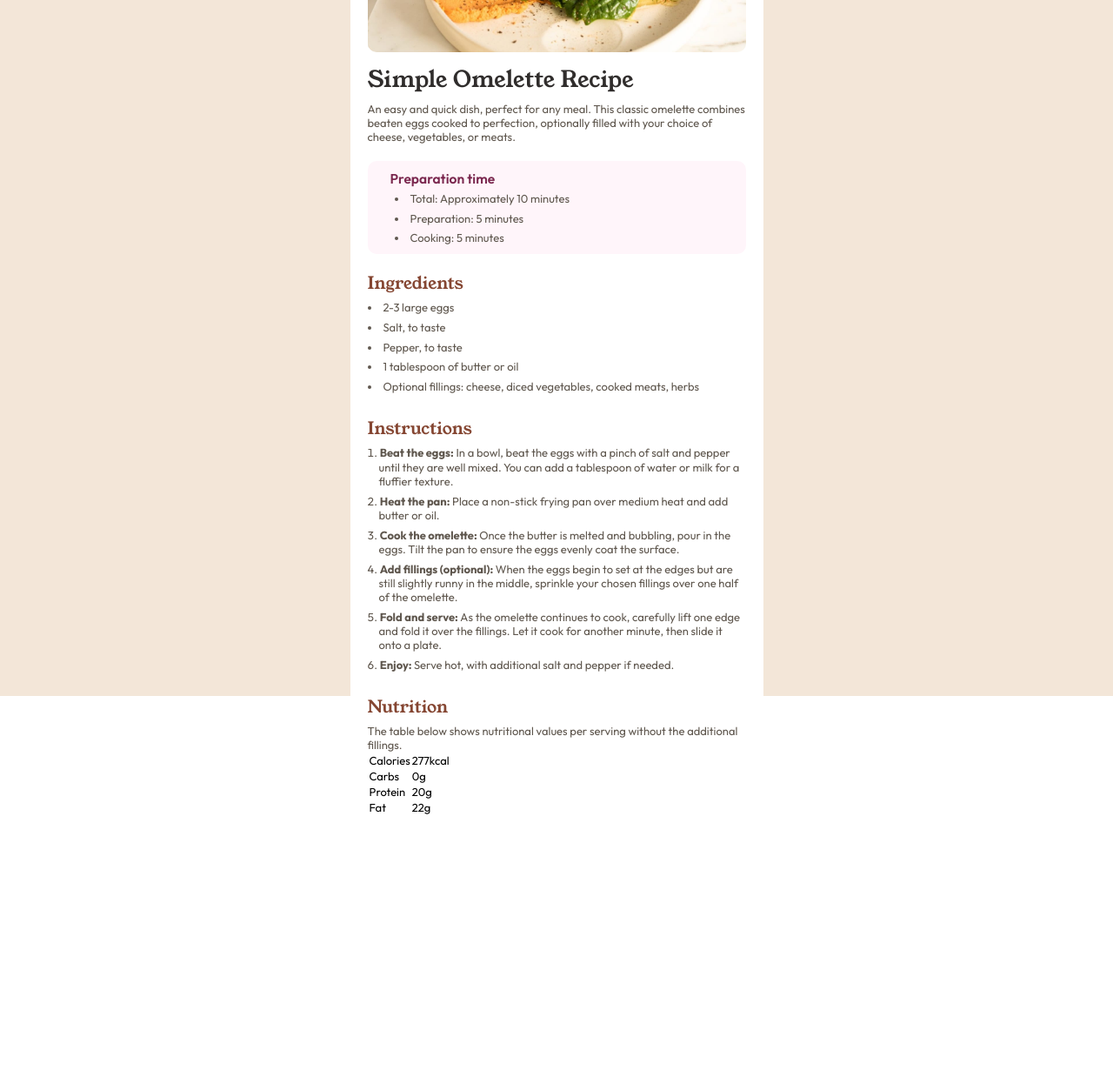
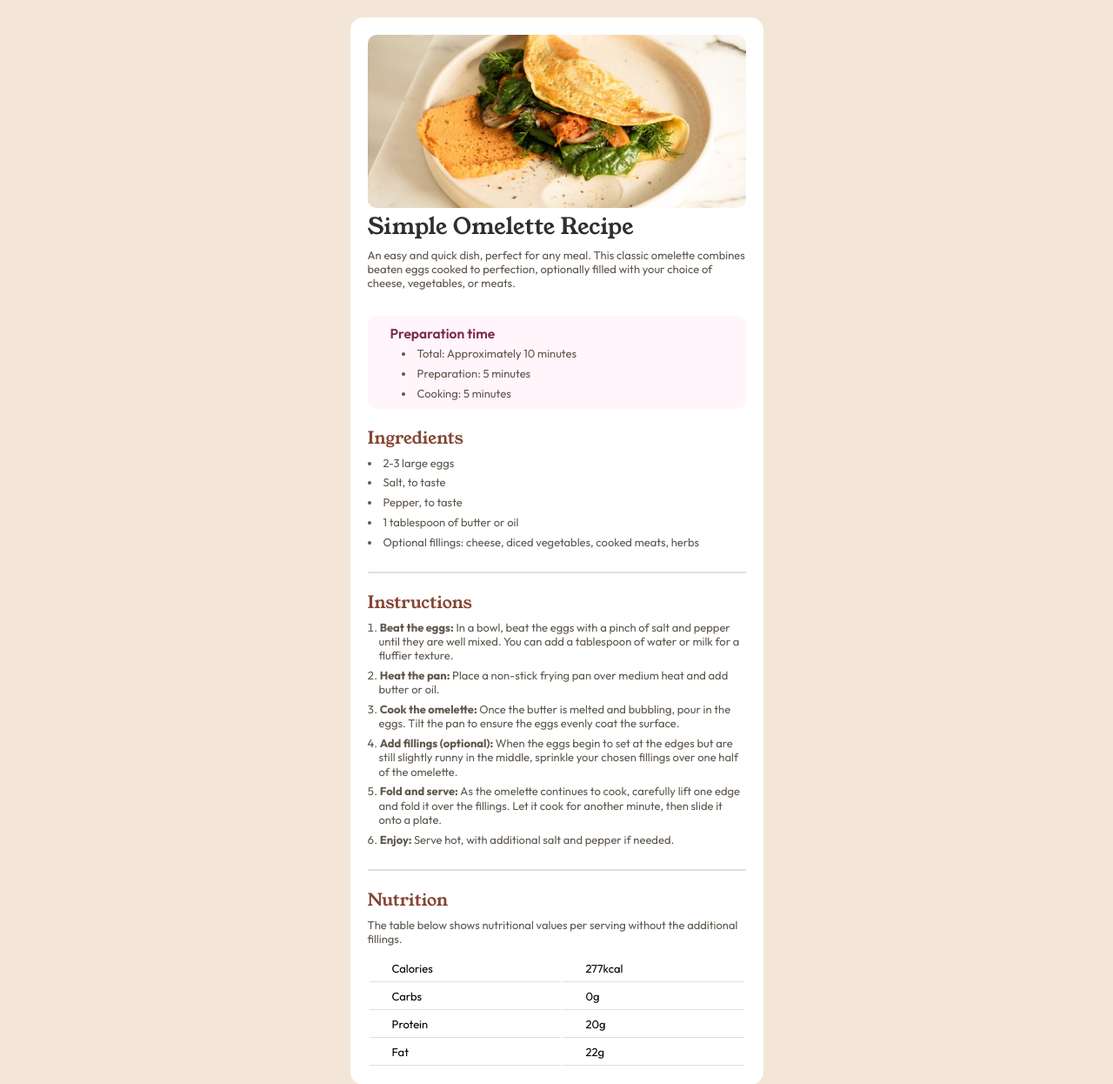
Before and after one commit to adeeb-peerboccus/recipe-page-main, a plain HTML site: page index.html in a window 1280 px wide. Shown: the top 1246 px of the page at 87% size. Before the commit the page ends 958 px from the top, so only its background shows below. Drawn offline with Linux system fonts and the light colour scheme.

Commit message:
deleted unnecessary files

```diff
--- a/css/style.css
+++ b/css/style.css
@@ -8,6 +8,9 @@
 
 }
 
+body {
+
+}
 h1, h3 {
   font-family: "Young Serif", serif;
   font-weight: 400;
@@ -27,7 +30,7 @@ h1 {
   flex-direction: column;
   align-items: center;
   justify-content: center;
-  height: 100dvh;
+  min-height: 100dvh;
   background: hsl(30, 54%, 90%);
 
 }
@@ -48,7 +51,7 @@ h1 {
 .banner {
   max-width: 100%;
   border-radius: 10px;
-  margin-bottom: 10px;
+
 }
 
 .prep__wrapper {
@@ -60,6 +63,7 @@ h1 {
 .prep__time {
   text-indent: 2rem;
   margin: 10px 0 10px 0;
+
 }
 
 .prep__time h4 {
@@ -70,23 +74,21 @@ h1 {
 }
 
 .prep__list {
-  padding-left: 5px;
+  padding-left: 3rem;
 }
 
-ul {
+ul,ol {
   list-style-position: inside;
+  padding-left: 1rem;
 }
 
-ol {
-  list-style-position: inside;
-  padding-left: 1rem;
-
-}
 
 p, li {
   color: hsl(30, 10%, 34%);
 }
-
+p{
+  margin-bottom: 10px;
+}
 h3 {
   color: hsl(14, 45%, 36%);
 }
@@ -94,13 +96,31 @@ h3 {
 li {
   line-height: 1.25;
   margin-bottom: 0.5rem;
+  text-indent: -1rem;
 }
 
 
-ol li {
-  text-indent: -1rem;
+li {
+
 }
 
 .bold__text {
   font-weight: bold;
 }
+
+.line {
+  width: 100%;
+    border: 1px solid hsl(30, 18%, 87%);
+
+}
+table {
+  width: 100%;
+
+}
+td {
+
+  border-bottom: 1px solid hsl(30, 18%, 87%);
+  height: 30px;
+  text-align: left;
+  padding-left: 2rem;
+}
--- a/index.html
+++ b/index.html
@@ -48,6 +48,7 @@
         <li class="ingredients_list">Optional fillings: cheese, diced vegetables, cooked meats, herbs</li>
       </ul>
     </div>
+    <hr class="line">
     <div class="instruction__wrapper">
       <h3 class="instruction__title">Instructions</h3>
       <ol class="instruction__list__sec">
@@ -75,6 +76,7 @@
         </li>
       </ol>
     </div>
+    <hr class="line" >
     <div class="nutrition__wrapper">
       <h3 class="nutrition__title">Nutrition</h3>
       <p class="nutrition__description">The table below shows nutritional values per serving without the additional
```
Also changed, not shown: 404.html (+3 -3 lines).
